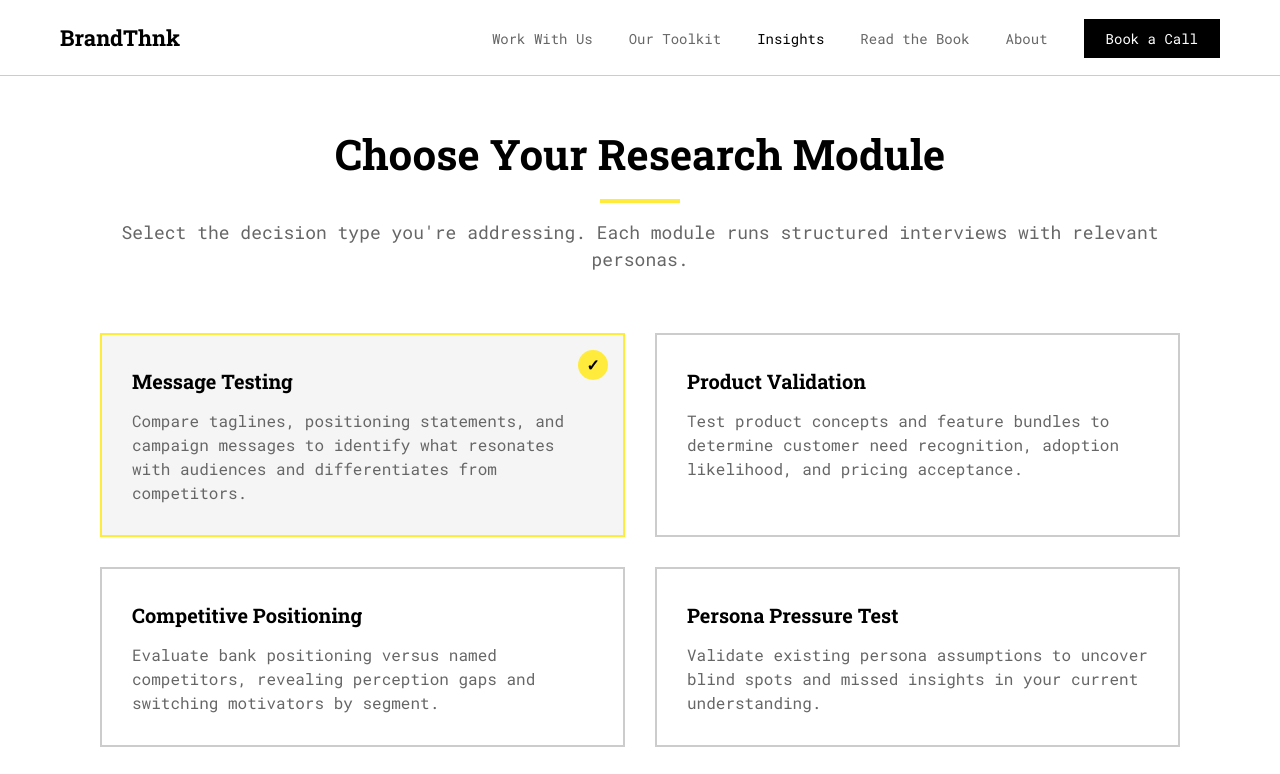
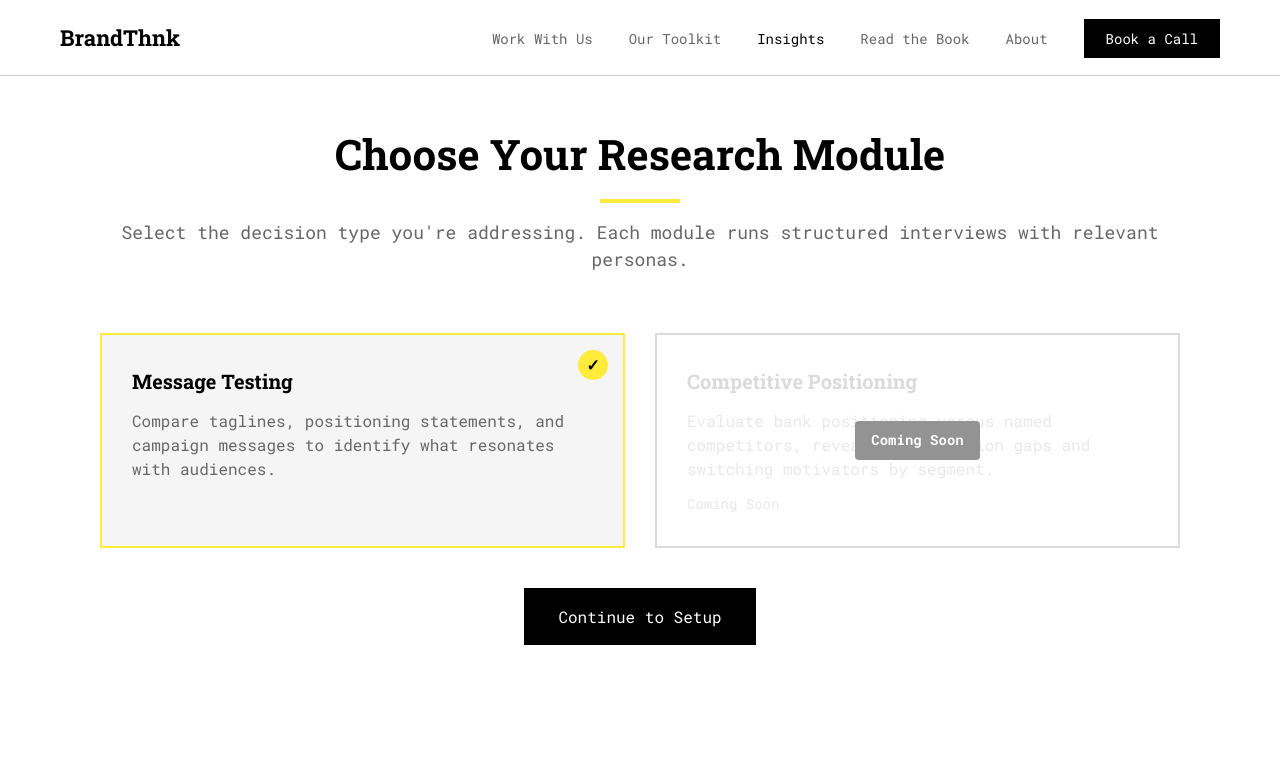
Before and after one commit to brand-thnk/brandthnk-website, a plain HTML site: page insights/run.html in a window 1280 px wide. Both pictures are taken after a click on the element 362 px from the left and 435 px from the top of the page. Shown: the top 774 px of the page. Drawn offline with Linux system fonts and the light colour scheme.

Commit message:
Update insights research platform with requested UX improvements
- Simplified modules to only Message Testing (active) and Competitive Positioning (coming soon)
- Updated Message Testing description to focus on audience resonance
- Changed Institution Name to Company Name in basic information form
- Added expandable persona cards with View Full Detail links to dedicated persona pages
- Removed broken Download PDF and Copy Link buttons from report screen
- Replaced with Discuss Results email link for follow-up
- Added coming soon styling with overlay and disabled interaction for future modules
- Updated JavaScript to prevent interaction with coming soon modules

```diff
--- a/insights/run.html
+++ b/insights/run.html
@@ -189,6 +189,47 @@
     line-height: 1.5;
   }
 
+  .module-meta {
+    margin-top: 12px;
+    font-size: 14px;
+    color: var(--gray);
+    font-weight: 500;
+  }
+
+  .module-card-coming-soon {
+    position: relative;
+    cursor: not-allowed;
+    opacity: 0.7;
+  }
+
+  .module-card-coming-soon:hover {
+    border-color: var(--light-gray);
+    transform: none;
+    box-shadow: none;
+  }
+
+  .coming-soon-overlay {
+    position: absolute;
+    top: 0;
+    left: 0;
+    right: 0;
+    bottom: 0;
+    background: rgba(255, 255, 255, 0.8);
+    display: flex;
+    align-items: center;
+    justify-content: center;
+    border-radius: 4px;
+  }
+
+  .coming-soon-text {
+    background: var(--gray);
+    color: var(--white);
+    padding: 8px 16px;
+    border-radius: 4px;
+    font-weight: 600;
+    font-size: 14px;
+  }
+
   /* FORM SECTION */
   .form-section {
     background: var(--white);
@@ -321,6 +362,24 @@
   .persona-desc {
     color: var(--gray);
     font-size: 12px;
+  }
+
+  .persona-detail-link {
+    display: inline-block;
+    margin-top: 8px;
+    font-size: 11px;
+    color: var(--black);
+    text-decoration: none;
+    font-weight: 600;
+    border-bottom: 1px solid var(--yellow);
+    padding-bottom: 2px;
+  }
+
+  .persona-detail-link:hover {
+    background: var(--yellow);
+    padding: 2px 4px;
+    margin: 6px -4px -2px -4px;
+    border-bottom: none;
   }
 
   /* BUTTONS */
@@ -599,32 +658,16 @@
     <div class="modules-grid" id="modules-grid">
       <div class="module-card" data-module="message-testing">
         <h3 class="module-title">Message Testing</h3>
-        <p class="module-description">Compare taglines, positioning statements, and campaign messages to identify what resonates with audiences and differentiates from competitors.</p>
+        <p class="module-description">Compare taglines, positioning statements, and campaign messages to identify what resonates with audiences.</p>
       </div>
 
-      <div class="module-card" data-module="product-validation">
-        <h3 class="module-title">Product Validation</h3>
-        <p class="module-description">Test product concepts and feature bundles to determine customer need recognition, adoption likelihood, and pricing acceptance.</p>
-      </div>
-
-      <div class="module-card" data-module="competitive-positioning">
+      <div class="module-card module-card-coming-soon">
         <h3 class="module-title">Competitive Positioning</h3>
         <p class="module-description">Evaluate bank positioning versus named competitors, revealing perception gaps and switching motivators by segment.</p>
-      </div>
-
-      <div class="module-card" data-module="persona-pressure-test">
-        <h3 class="module-title">Persona Pressure Test</h3>
-        <p class="module-description">Validate existing persona assumptions to uncover blind spots and missed insights in your current understanding.</p>
-      </div>
-
-      <div class="module-card" data-module="campaign-pre-test">
-        <h3 class="module-title">Campaign Pre-Test</h3>
-        <p class="module-description">Evaluate campaign concepts before launch, including creative direction, channel strategy, and offer appeal.</p>
-      </div>
-
-      <div class="module-card" data-module="journey-gap-analysis">
-        <h3 class="module-title">Journey Gap Analysis</h3>
-        <p class="module-description">Identify friction in customer journey steps to discover what causes drop-off and which moments win or lose customers.</p>
+        <div class="module-meta">Coming Soon</div>
+        <div class="coming-soon-overlay">
+          <span class="coming-soon-text">Coming Soon</span>
+        </div>
       </div>
     </div>
 
@@ -644,7 +687,7 @@
     <div class="form-section">
       <h2 class="form-section-title">Basic Information</h2>
       <div class="form-row">
-        <label class="form-label">Institution Name</label>
+        <label class="form-label">Company Name</label>
         <input type="text" class="form-input" placeholder="Your bank or financial institution">
       </div>
       <div class="form-row">
@@ -762,9 +805,7 @@
       </div>
 
       <div class="report-actions">
-        <button class="btn btn-primary">Download PDF</button>
-        <button class="btn btn-secondary">Copy Link</button>
-        <button class="btn btn-secondary" onclick="resetTool()">Run New Research</button>
+        <a href="mailto:allison@brandthnk.co?subject=Research Report Follow-up&body=Hi Allison,%0D%0A%0D%0AI just completed a research session on BrandThnk Insights and would like to discuss the results.%0D%0A%0D%0AResearch type: Message Testing%0D%0ACompany: [Your company]%0D%0A%0D%0ANext steps I'm considering:%0D%0A- [Add your questions or next steps]%0D%0A%0D%0AThanks,%0D%0A[Your name]" class="btn btn-primary">Discuss Results</a>
       </div>
     </div>
   </div>
@@ -787,13 +828,13 @@ document.addEventListener('DOMContentLoaded', function() {
 });
 
 function setupModuleSelection() {
-  const moduleCards = document.querySelectorAll('.module-card');
+  const moduleCards = document.querySelectorAll('.module-card:not(.module-card-coming-soon)');
   const continueBtn = document.getElementById('continue-btn');
 
   moduleCards.forEach(card => {
     card.addEventListener('click', function() {
       // Remove selected class from all cards
-      moduleCards.forEach(c => c.classList.remove('selected'));
+      document.querySelectorAll('.module-card').forEach(c => c.classList.remove('selected'));
 
       // Add selected class to clicked card
       this.classList.add('selected');
@@ -873,6 +914,7 @@ function loadPersonas(segment) {
       <label for="${persona.id}">
         <div class="persona-name">${persona.name}</div>
         <div class="persona-desc">${persona.desc}</div>
+        <a href="/insights/personas/${persona.id}.html" target="_blank" class="persona-detail-link" onclick="event.stopPropagation();">View Full Detail</a>
       </label>
     </div>
   `).join('');
```
